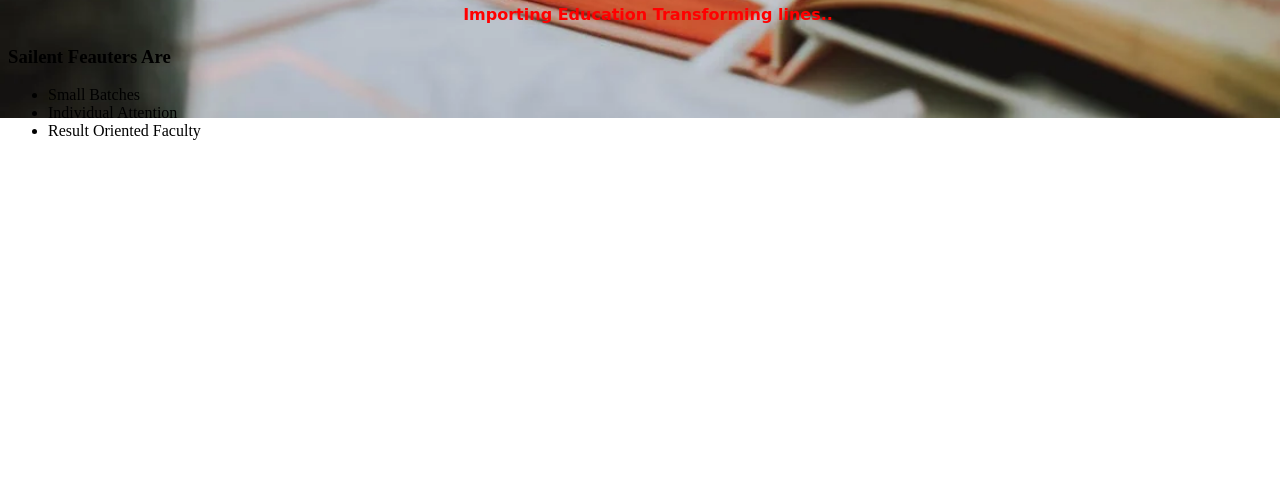
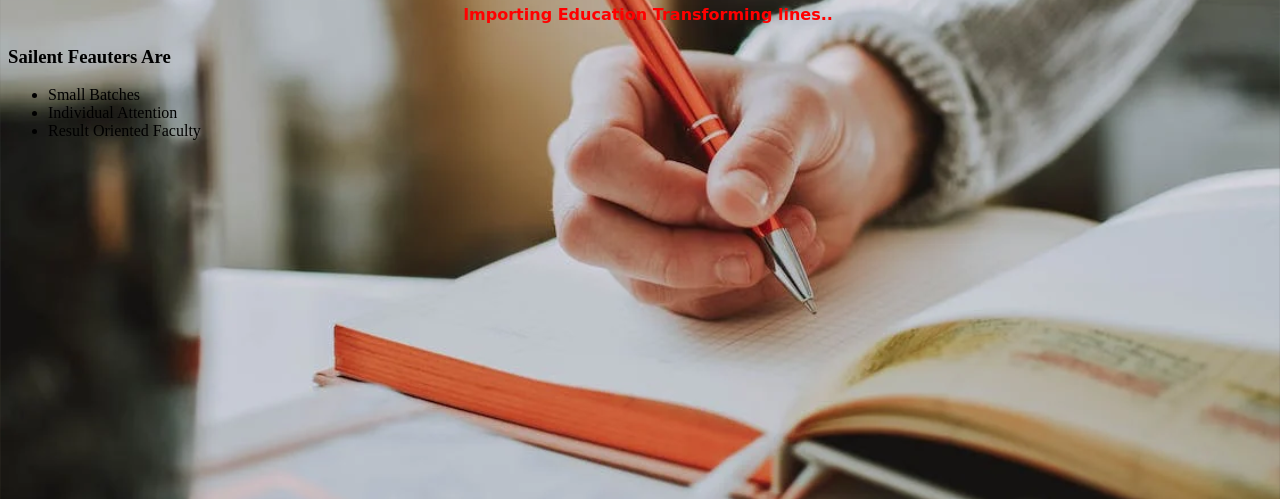
Before and after one commit to Szrosebot/clgwebsite, a plain HTML site: page index.html in a window 1280 px wide. Shown: the part 309-808 px from the top of the page. Drawn offline with Linux system fonts and the light colour scheme.

Commit message:
Update gokul.css

```diff
--- a/gokul.css
+++ b/gokul.css
@@ -1,7 +1,7 @@
 body {
     background-image:url('gokul.png');
     background-repeat:no-repeat;
-    background-attachment:middle;
+    background-attachment:fixed;
     background-position:center;
     position: absolute;
     height: 100%;
```
